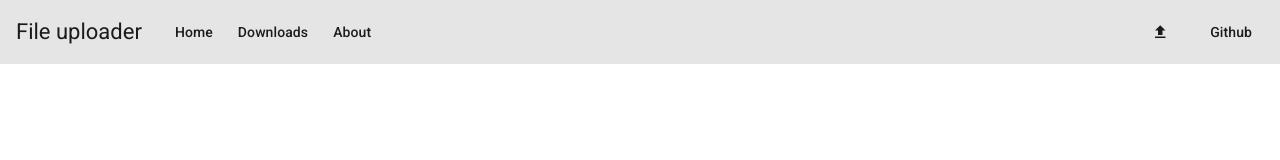
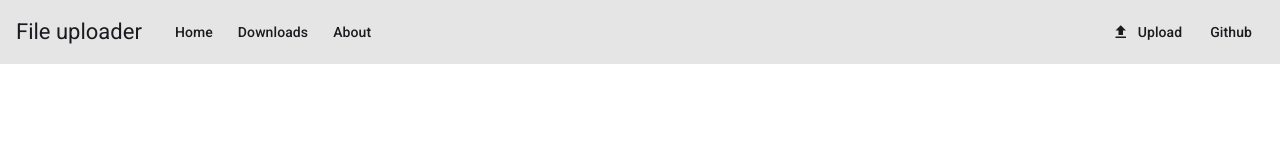
Before and after one commit to Bouteille158/file-uploader-front, an Angular app: page / in a window 1280 px wide. Shown: the top 160 px of the page. Built offline with nearby package versions, Linux system fonts and the light colour scheme; no server answers.

Commit message:
fix: add text to upload button
to remove extra space on the right of the button

```diff
--- a/src/app/navbar/navbar.component.html
+++ b/src/app/navbar/navbar.component.html
@@ -6,7 +6,7 @@
   <button mat-button routerLink="/about">About</button>
   <div style="flex: 1"></div>
   <button mat-button (click)="openUploadModal()" class="icon-button">
-    <mat-icon>upload</mat-icon>
+    <mat-icon>upload</mat-icon> Upload
   </button>
   <a href="https://github.com/Bouteille158/file-uploader-front" target="_blank">
     <button mat-button>Github</button>
```
